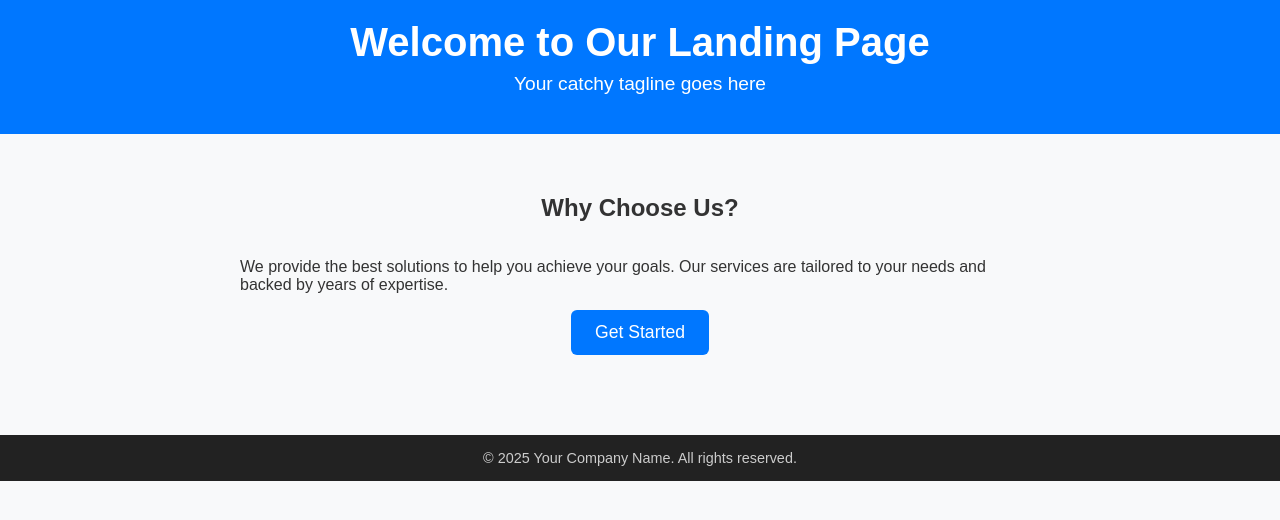
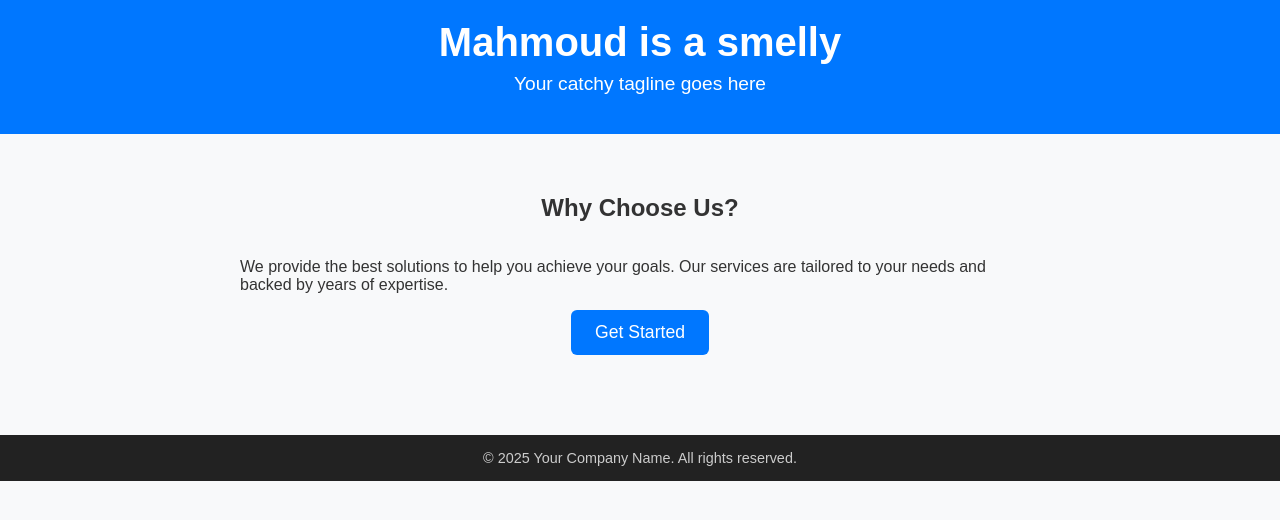
Before and after one commit to Moudychewy/TWM, a plain HTML site: page index.html in a window 1280 px wide. Drawn offline with Linux system fonts and the light colour scheme.

Commit message:
Update index.html

```diff
--- a/index.html
+++ b/index.html
@@ -80,7 +80,7 @@
 <body>
 
   <header>
-    <h1>Welcome to Our Landing Page</h1>
+    <h1>Mahmoud is a smelly</h1>
     <p>Your catchy tagline goes here</p>
   </header>
 
```
